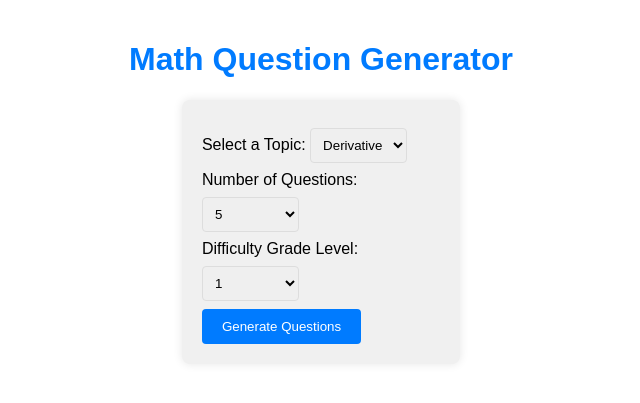
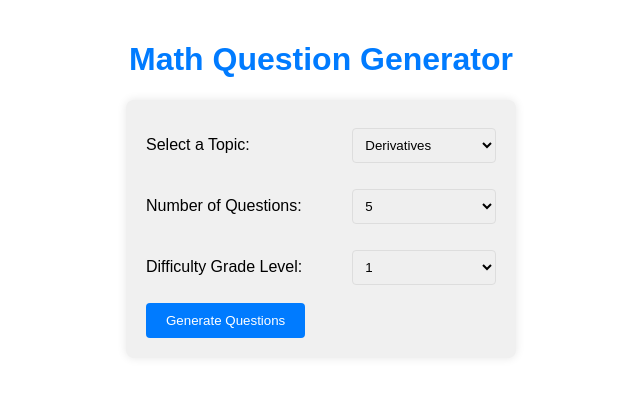
Before and after one commit to CosmicVeil/Hackthon-Projects, a Flask app: page / in a window 1280 px wide. Shown: the top 403 px of the page, without its empty margins (319-959 px from the left). Run offline with Flask 3, Linux system fonts and the light colour scheme.

Commit message:
Update index.html

```diff
--- a/MathWebsite/templates/index.html
+++ b/MathWebsite/templates/index.html
@@ -102,15 +102,27 @@
             border-radius: 4px;
             border: 1px solid #ddd;
             resize: none;
-            overflow: hidden;
+            overflow: auto; /* Use auto for scroll bars when needed */
             text-align: left;
-            height: auto; /* Auto-expand to fit content */
+            height: 60px; /* Set a fixed height or remove for auto-expansion */
         }
 
         #QnSbox {
             width: 50%; /* Adjust width as needed */
             margin-left: auto; /* Align to the left side */
             margin-right: auto;
+        }
+
+        /* Added CSS for horizontal alignment */
+        #question-selection div {
+            display: flex;
+            align-items: center;
+            margin-bottom: 10px;
+        }
+
+        #question-selection div label {
+            width: 200px; /* Fixed width for labels */
+            margin-right: 20px; /* Adjust as needed */
         }
     </style>
 </head>
@@ -217,4 +229,5 @@
     });
 </script>
 
-</body></html>
+</body>
+</html>
```
